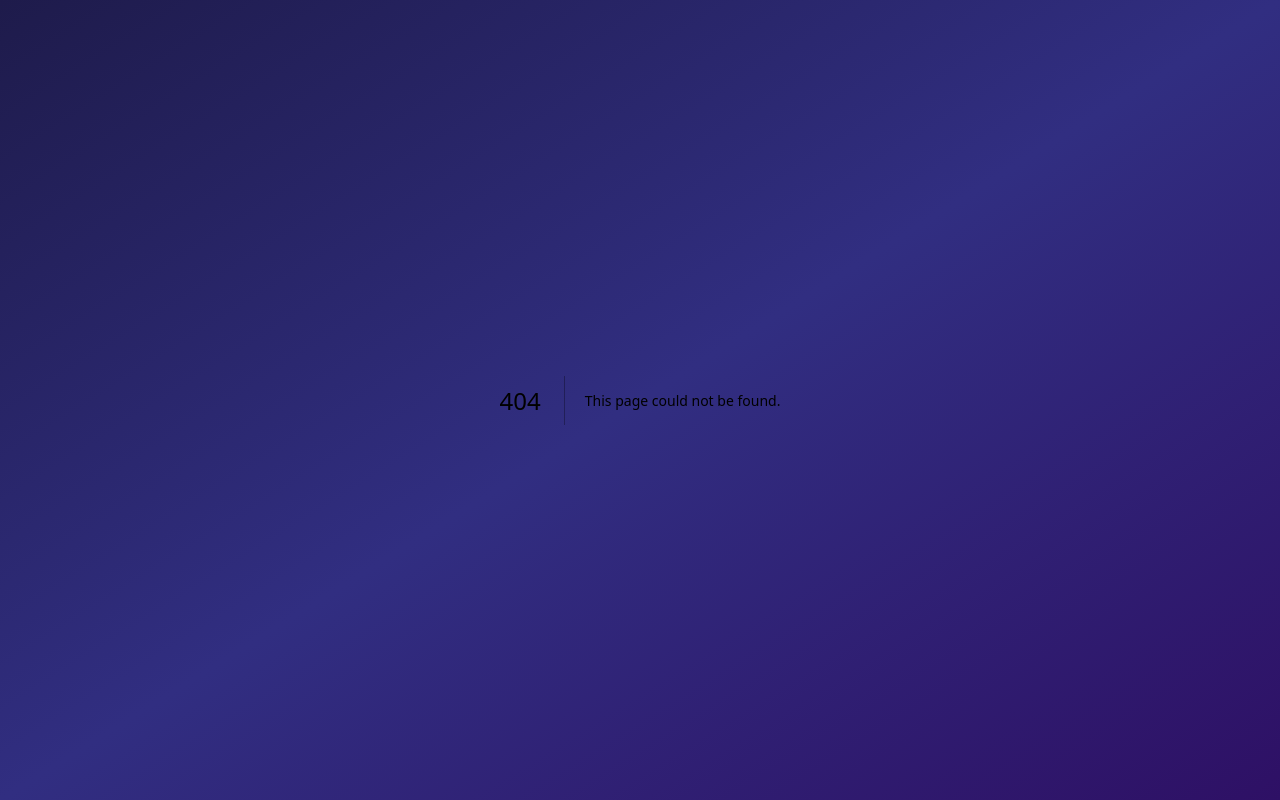
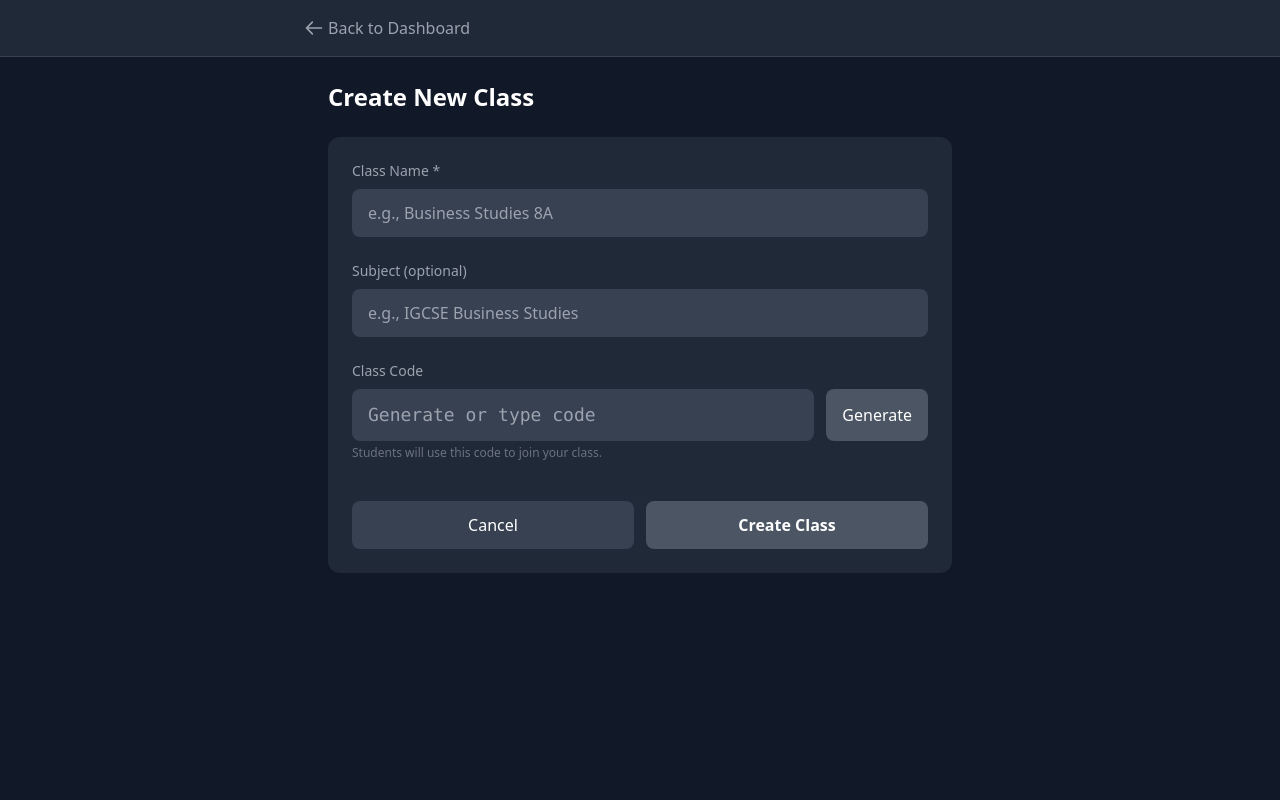
Before and after one commit to rafapirri1-max/classroom-platform, a Next.js app: page /teacher/classes/create in a window 1280 px wide. Before the commit this address had no page. Built offline with nearby package versions, Linux system fonts and the light colour scheme; no server answers.

Commit message:
Create page.tsx

```diff
--- /dev/null
+++ b/app/teacher/classes/create/page.tsx
@@ -0,0 +1,116 @@
+'use client'
+
+import { useState } from 'react'
+import { useRouter } from 'next/navigation'
+import { supabase, getUserProfile } from '@/lib/supabase'
+
+function generateClassCode() {
+  const chars = 'ABCDEFGHJKLMNPQRSTUVWXYZ23456789'
+  let code = ''
+  for (let i = 0; i < 6; i++) code += chars.charAt(Math.floor(Math.random() * chars.length))
+  return code
+}
+
+export default function CreateClass() {
+  const [className, setClassName] = useState('')
+  const [subject, setSubject] = useState('')
+  const [classCode, setClassCode] = useState('')
+  const [loading, setLoading] = useState(false)
+  const [created, setCreated] = useState(false)
+  const router = useRouter()
+
+  const generateNewCode = () => setClassCode(generateClassCode())
+
+  const handleSubmit = async (e: React.FormEvent) => {
+    e.preventDefault()
+    if (!className.trim() || !classCode.trim()) return
+    setLoading(true)
+    const profile = await getUserProfile()
+    if (!profile) { setLoading(false); return }
+
+    const { data, error } = await supabase
+      .from('classes')
+      .insert({ teacher_id: profile.id, class_code: classCode, class_name: className, subject: subject || null })
+      .select().single()
+
+    setLoading(false)
+    if (error) { alert('Error: ' + error.message); return }
+    setCreated(true)
+  }
+
+  const copyCode = () => {
+    navigator.clipboard.writeText(classCode)
+    alert('Class code copied!')
+  }
+
+  return (
+    <div className="min-h-screen bg-gray-900 text-white">
+      <header className="bg-gray-800 border-b border-gray-700 p-4">
+        <div className="max-w-2xl mx-auto flex items-center gap-4">
+          <button onClick={() => router.push('/teacher')}
+            className="text-gray-400 hover:text-white transition flex items-center gap-1">
+            <svg className="w-5 h-5" fill="none" stroke="currentColor" viewBox="0 0 24 24">
+              <path strokeLinecap="round" strokeLinejoin="round" strokeWidth={2} d="M10 19l-7-7m0 0l7-7m-7 7h18" />
+            </svg>
+            Back to Dashboard
+          </button>
+        </div>
+      </header>
+
+      <main className="max-w-2xl mx-auto p-6">
+        <h1 className="text-2xl font-bold mb-6">Create New Class</h1>
+
+        {created ? (
+          <div className="bg-green-900/30 border border-green-700 rounded-xl p-8 text-center">
+            <div className="text-6xl mb-4">🎉</div>
+            <h2 className="text-xl font-semibold mb-2">Class Created!</h2>
+            <p className="text-gray-300 mb-6">Share this code with your students:</p>
+            <div className="bg-gray-800 rounded-lg p-4 mb-6 inline-block">
+              <div className="text-4xl font-mono font-bold text-blue-400 tracking-wider">{classCode}</div>
+            </div>
+            <div className="flex gap-3 justify-center">
+              <button onClick={copyCode}
+                className="bg-blue-600 hover:bg-blue-700 text-white px-6 py-2 rounded-lg transition">Copy Code</button>
+              <a href="/teacher"
+                className="bg-gray-700 hover:bg-gray-600 text-white px-6 py-2 rounded-lg transition">Go to Dashboard</a>
+            </div>
+          </div>
+        ) : (
+          <form onSubmit={handleSubmit} className="bg-gray-800 rounded-xl p-6 space-y-6">
+            <div>
+              <label className="block text-sm text-gray-400 mb-2">Class Name *</label>
+              <input type="text" value={className} onChange={(e) => setClassName(e.target.value)}
+                className="w-full bg-gray-700 rounded-lg px-4 py-3 text-white focus:outline-none focus:ring-2 focus:ring-blue-500"
+                placeholder="e.g., Business Studies 8A" required />
+            </div>
+            <div>
+              <label className="block text-sm text-gray-400 mb-2">Subject (optional)</label>
+              <input type="text" value={subject} onChange={(e) => setSubject(e.target.value)}
+                className="w-full bg-gray-700 rounded-lg px-4 py-3 text-white focus:outline-none focus:ring-2 focus:ring-blue-500"
+                placeholder="e.g., IGCSE Business Studies" />
+            </div>
+            <div>
+              <label className="block text-sm text-gray-400 mb-2">Class Code</label>
+              <div className="flex gap-3">
+                <input type="text" value={classCode} onChange={(e) => setClassCode(e.target.value.toUpperCase())}
+                  className="flex-1 bg-gray-700 rounded-lg px-4 py-3 text-white font-mono text-lg focus:outline-none focus:ring-2 focus:ring-blue-500"
+                  placeholder="Generate or type code" maxLength={6} required />
+                <button type="button" onClick={generateNewCode}
+                  className="bg-gray-600 hover:bg-gray-500 text-white px-4 py-2 rounded-lg transition">Generate</button>
+              </div>
+              <p className="text-xs text-gray-500 mt-1">Students will use this code to join your class.</p>
+            </div>
+            <div className="flex gap-3 pt-4">
+              <button type="button" onClick={() => router.push('/teacher')}
+                className="flex-1 bg-gray-700 hover:bg-gray-600 text-white py-3 rounded-lg transition">Cancel</button>
+              <button type="submit" disabled={loading || !className.trim() || !classCode.trim()}
+                className="flex-1 bg-blue-600 hover:bg-blue-700 disabled:bg-gray-600 disabled:cursor-not-allowed text-white font-semibold py-3 rounded-lg transition">
+                {loading ? 'Creating...' : 'Create Class'}
+              </button>
+            </div>
+          </form>
+        )}
+      </main>
+    </div>
+  )
+}
```
